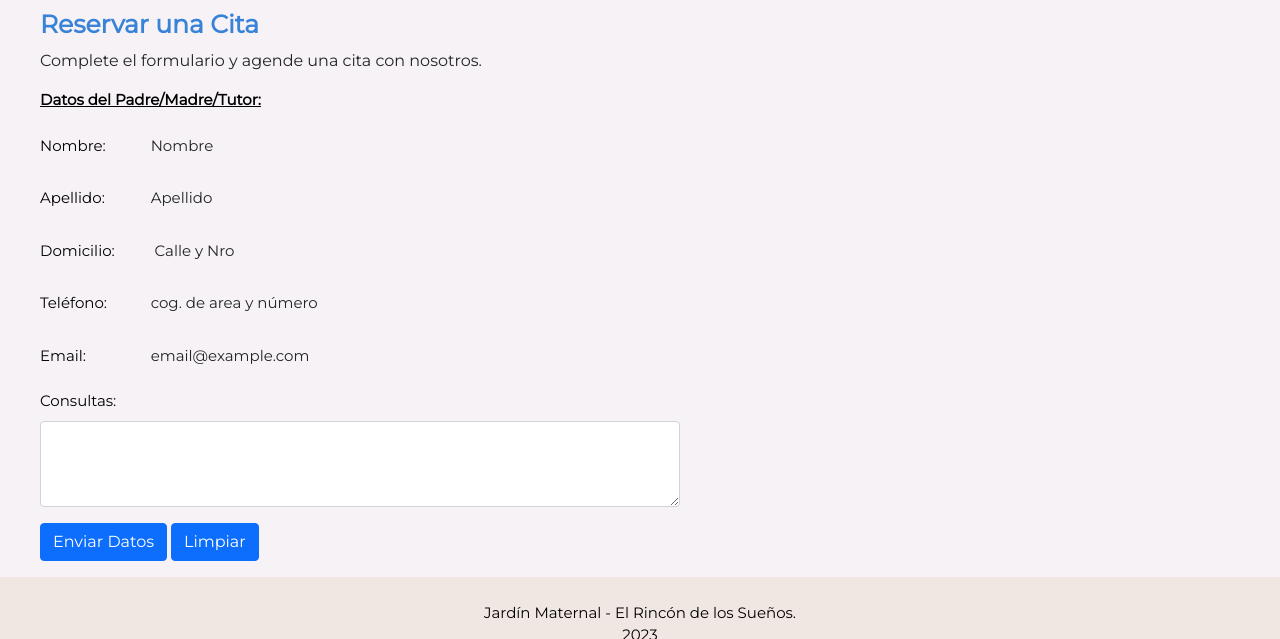
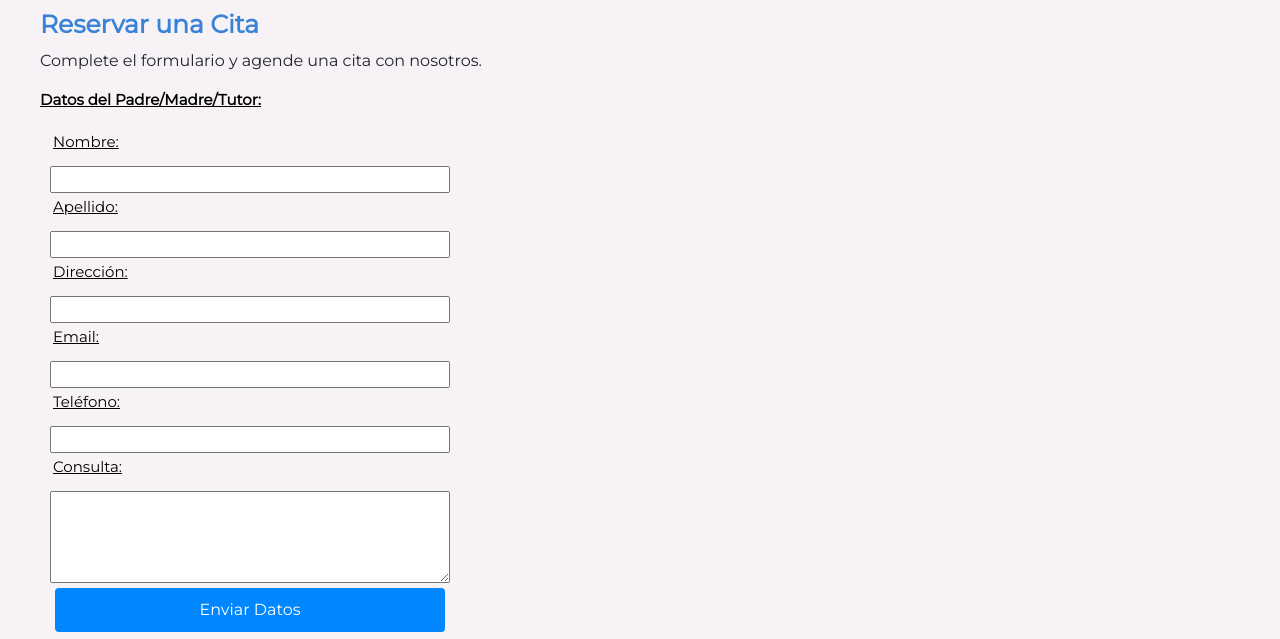
Before and after one commit to oneliafermani/PreEntrega2-OneliaFermani, a website: page pages/Admisiones.html in a window 1280 px wide. Shown: the part 650-1289 px from the top of the page. Drawn offline with nearby package versions, Linux system fonts and the light colour scheme.

Commit message:
correcciones formulario

```diff
--- a/pages/Admisiones.html
+++ b/pages/Admisiones.html
@@ -48,50 +48,30 @@
                     <p class="pagCinco__secDos__text"> Complete el formulario y agende una cita con nosotros. </p>
                     <div class="pagCinco__secDos__formulario">
                         <p class="text__form">Datos del Padre/Madre/Tutor:</p>
-                        <form action="./Error404.html">
-                            <div class="cuadro mb-3 row">
-                                <label for="staticEmail" class="col-sm-2 col-form-label"> Nombre:</label>
-                                <div class="col-sm-10">
-                                <input type="text" readonly class="form-control-plaintext" id="staticEmail" value="Nombre" required>
-                                </div>
-                            </div>
-                            <div class="mb-3 row">
-                                <label for="staticEmail" class="col-sm-2 col-form-label">Apellido:</label>
-                                <div class="col-sm-10">
-                                <input  type="text" readonly class="form-control-plaintext" id="staticEmail" value="Apellido" required>
-                                </div>
-                            </div>
-                            <div class="mb-3 row">
-                                <label for="staticEmail" class="col-sm-2 col-form-label">Domicilio:</label>
-                                <div class="col-sm-10">
-                                <input type="text" readonly class="form-control-plaintext" id="staticEmail" value=" Calle y Nro" required>
-                                </div>
-                            </div>
-                            <div class="mb-3 row">
-                                <label for="staticEmail" class="col-sm-2 col-form-label">Teléfono:</label>
-                                <div class="col-sm-10">
-                                <input type="text" readonly class="form-control-plaintext" id="staticEmail" value="cog. de area y número" required>
-                                </div>
-                            </div>
-                            <div class="mb-3 row">
-                                <label for="staticEmail" class="col-sm-2 col-form-label">Email:</label>
-                                <div class="col-sm-10">
-                                <input type="text" readonly class="form-control-plaintext" id="staticEmail" value="email@example.com" required>
-                                </div>
-                            </div>
-                            <div class="mb-3">
-                                <label for="exampleFormControlTextarea1" class="form-label">Consultas:</label>
-                                <textarea class="form-control" id="exampleFormControlTextarea1" rows="3"></textarea>
-                            </div>
-                            <div class="col-auto">
-                                <input type="submit" value="Enviar Datos" class="btn btn-primary mb-3"></input>
-                                <input type="reset" value="Limpiar" class="btn btn-primary mb-3"></input>
-                            </div>
+                        <form class="form" action="./Error404.html" method="post">
+                            <label  class="label" for="nombre">Nombre:</label>
+                            <input class="input" type="text" id="nombre" name="nombre" required>
+
+                            <label  class="label" for="apellido">Apellido:</label>
+                            <input class="input" type="text" id="apellido" name="apellido" required>
+
+                            <label  class="label" for="direccion">Dirección:</label>
+                            <input class="input" type="text" id="direccion" name="direccion" required>
+
+                            <label  class="label" for="email">Email:</label>
+                            <input class="input" type="email" id="email" name="email" required>
+
+                            <label  class="label" for="telefono">Teléfono:</label>
+                            <input class="input" type="tel" id="telefono" name="telefono" required>
+
+                            <label class="label"  for="consulta">Consulta:</label>
+                            <textarea class="textarea"  id="consulta" name="consulta" rows="4" cols="50" required></textarea>
+
+                            <input class="submit" type="submit" value="Enviar Datos">
+                            <input class="submit" type="reset" value="Limpiar">
                         </form>
                     </div>
-
                 </section>
-
                 </main>
             <footer class="footer">
                 <div class="footer__text">
--- a/scss/_contacto.scss
+++ b/scss/_contacto.scss
@@ -57,11 +57,46 @@
             margin-top: 10px;
             margin-left: 40px;
             font-size: map-get($sizes,15);
+            .text__form{
+                text-decoration:underline;
+                font-weight: $fuente-bold;
+            }
+            .form {
+                display: $contenedor_flex;
+                flex-direction: $contenedor_columna;
+                width: 400px;
+                margin: 10px;
+            }
+            .label {
+                margin-bottom: 10px;
+                padding: 3px;
+                text-decoration: underline;
+            }
+            .input.textarea {
+                padding: 10px;
+                margin-bottom: 20px;
+                border: 2px solid #ccc;
+                border-radius: 4px;
+                font-size: 16px;
+            }
+            .input:focus, .textarea:focus {
+                border-color: #0087FF;
+            }
+            .submit {
+                margin: 5px;
+                background-color: #0087FF;
+                color: #fff;
+                border: none;
+                border-radius: 4px;
+                padding: 10px 20px;
+                font-size: 16px;
+                cursor: pointer;
+            }
+            .submit:hover {
+                background-color: #0066CC;
+            }
         }
-        .text__form{
-            text-decoration:underline;
-            font-weight: $fuente-bold;
-        }
+
     }
 }
 
```
Also changed, not shown: scss/estilos.css.
